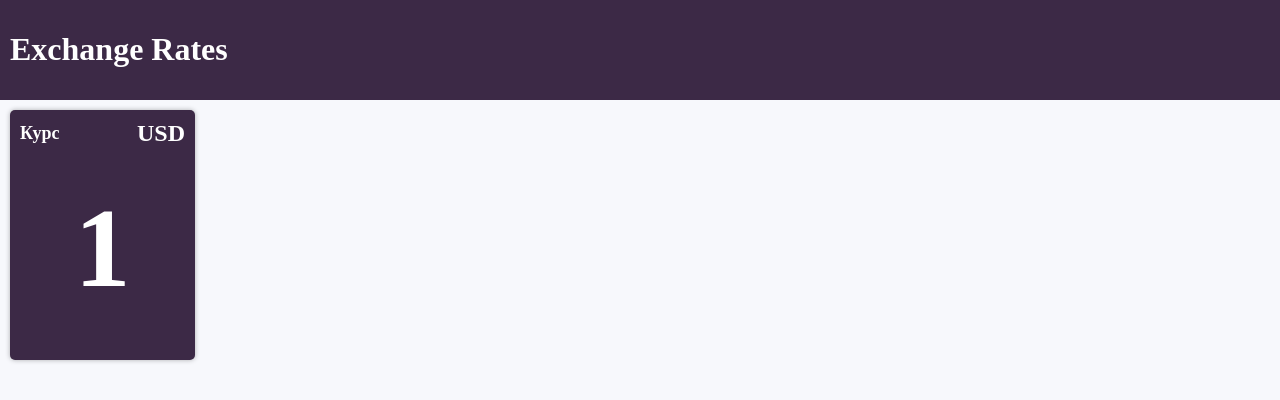
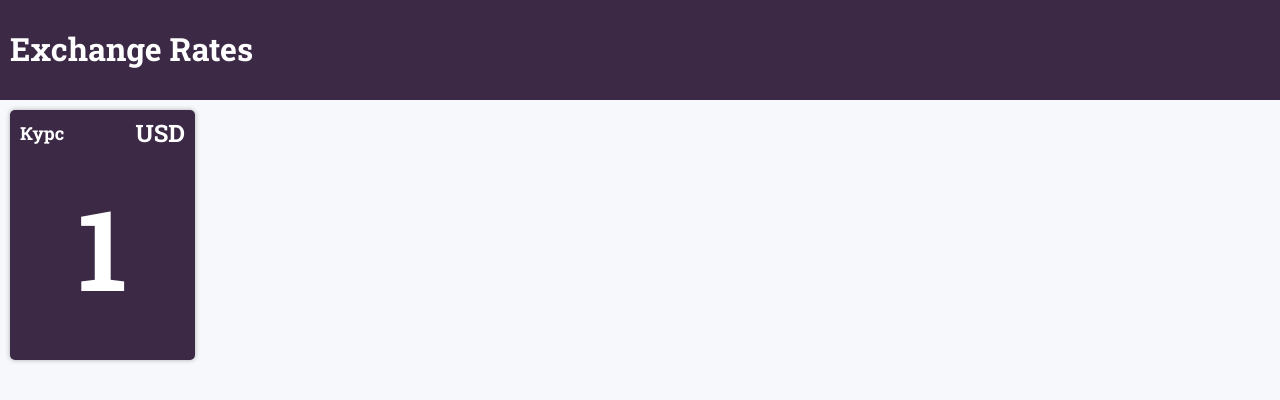
Before and after one commit to dvnikolaev/react-exchange-rates, a React app: page / in a window 1280 px wide. Built offline with nearby package versions, Linux system fonts and the light colour scheme.

Commit message:
style: add font

```diff
--- a/public/index.html
+++ b/public/index.html
@@ -9,6 +9,7 @@
       name="description"
       content="Web site created using create-react-app"
     />
+    <link href="https://fonts.googleapis.com/css2?family=Roboto+Slab:wght@400;700&display=swap" rel="stylesheet">
     <link rel="apple-touch-icon" href="%PUBLIC_URL%/logo192.png" />
     <!--
       manifest.json provides metadata used when your web app is installed on a
--- a/src/assets/stylesheets/App.css
+++ b/src/assets/stylesheets/App.css
@@ -1,3 +1,4 @@
 .page__body {
   min-height: 100vh;
+  font-family: 'Roboto Slab', serif;
 }
```
